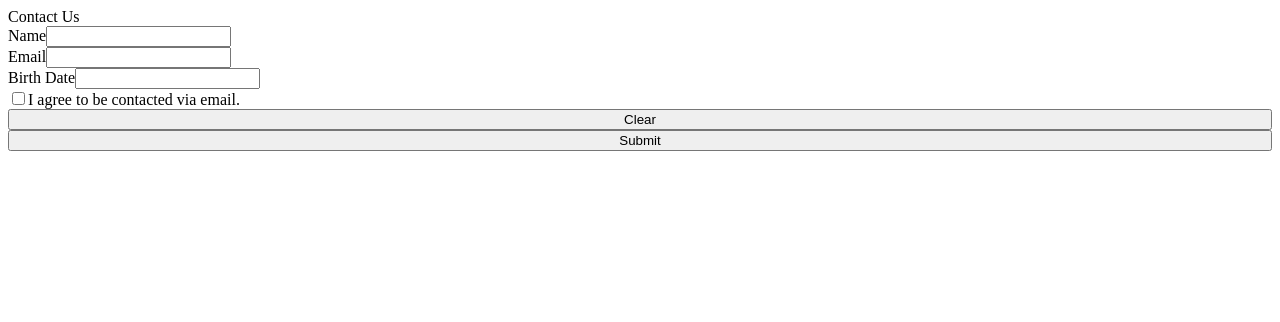
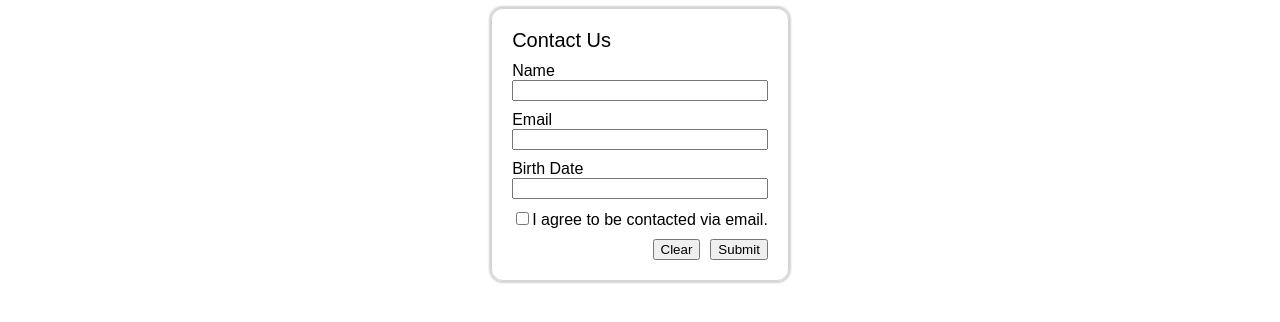
Before and after one commit to chelseaSchmidt/tech-challenge-chelsea-just-utah-coders, a React app: page / in a window 1280 px wide. Shown: the top 322 px of the page. Built offline with nearby package versions, Linux system fonts and the light colour scheme; the HTML template or start-up script is replaced by a standard one.

Commit message:
Add basic styling

```diff
--- a/client/src/components/App.jsx
+++ b/client/src/components/App.jsx
@@ -25,8 +25,8 @@ export default class App extends React.Component {
     const fields = ['Name', 'Email', 'Birth Date'];
     const values = [name, email, birthdate];
     return (
-      <>
-        <div>Contact Us</div>
+      <div id="container">
+        <div id="form-title">Contact Us</div>
         <form id="contact-form">
           {fields.map((field, i) => (
             <TextInput
@@ -36,14 +36,16 @@ export default class App extends React.Component {
               handleTextInput={this.handleTextInput}
             />
           ))}
-          <label htmlFor="agree">
+          <label htmlFor="agree" className="checkbox-label">
             <input type="checkbox" id="agree" name="agree" checked={agree} />
             I agree to be contacted via email.
           </label>
-          <button type="button">Clear</button>
-          <button type="submit">Submit</button>
+          <div id="button-area">
+            <button type="button">Clear</button>
+            <button type="submit">Submit</button>
+          </div>
         </form>
-      </>
+      </div>
     );
   }
 }
--- a/client/src/components/TextInput.jsx
+++ b/client/src/components/TextInput.jsx
@@ -1,12 +1,13 @@
 import React from 'react';
 import { string } from 'prop-types';
 import { convertLabelToId } from '../utilities/helpers.js';
+import '../styles/TextInput.css';
 
 const TextInput = ({ label, text, handleTextInput }) => {
   const id = convertLabelToId(label);
   return (
     <>
-      <label htmlFor={id}>
+      <label htmlFor={id} className="input-label">
         {label}
         <input
           type="text"
--- a/client/src/styles/App.css
+++ b/client/src/styles/App.css
@@ -1,4 +1,35 @@
+#app {
+  display: flex;
+  justify-content: center;
+  font-family: Arial, Helvetica, sans-serif;
+}
+
+#container {
+  border: 1px solid lightgrey;
+  border-radius: 12px;
+  box-shadow: 0px 0px 2px 2px lightgrey;
+  padding: 20px;
+}
+
 #contact-form {
   display: flex;
   flex-direction: column;
 }
+
+#form-title {
+  margin-bottom: 10px;
+  font-size: 20px;
+}
+
+#button-area {
+  display: flex;
+  justify-content: flex-end;
+}
+
+#button-area > button:first-child {
+  margin-right: 10px;
+}
+
+.checkbox-label {
+  margin-bottom: 10px;
+}
--- /dev/null
+++ b/client/src/styles/TextInput.css
@@ -0,0 +1,5 @@
+.input-label {
+  display: flex;
+  flex-direction: column;
+  margin-bottom: 10px;
+}
```
